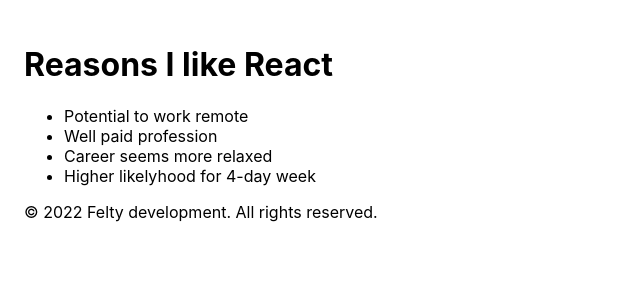
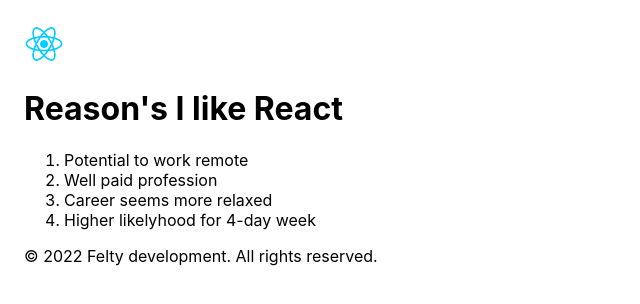
Before and after one commit to brandonfelty/react_tutorial, a React (Create React App) app: page / in a window 1280 px wide. Shown: the top 304 px of the page, without its empty margins (0-640 px from the left). Built offline with nearby package versions, Linux system fonts and the light colour scheme.

Commit message:
adds header to app

```diff
--- a/src/App.js
+++ b/src/App.js
@@ -1,11 +1,12 @@
 import './App.css';
 import Page from './components/Page';
 import Footer from './components/Footer';
+import Header from './components/Header';
 
 function App() {
   return (
     <div className="App">
-
+      <Header />
       <Page />
       <Footer />
     </div>
--- a/src/components/Footer.jsx
+++ b/src/components/Footer.jsx
@@ -1,4 +1,4 @@
-import React from 'react'
+import React from 'react';
 
 function Footer() {
   return (
--- a/src/components/Header.jsx
+++ b/src/components/Header.jsx
@@ -0,0 +1,13 @@
+import React from 'react';
+import Nav from './Nav';
+
+function Header() {
+  return (
+    <div>
+      <Nav />
+      <h1>Reason's I like React</h1>
+    </div>
+  )
+};
+
+export default Header;
--- a/src/components/Page.jsx
+++ b/src/components/Page.jsx
@@ -3,13 +3,12 @@ import React from 'react'
 function Page() {
   return (
     <>
-      <h1>Reasons I like React</h1>
-      <ul>
+      <ol>
         <li>Potential to work remote</li>
         <li>Well paid profession</li>
         <li>Career seems more relaxed</li>
         <li>Higher likelyhood for 4-day week</li>
-      </ul>
+      </ol>
     </>
   )
 }
```
Also changed, not shown: src/styles/Footer.css (added).
